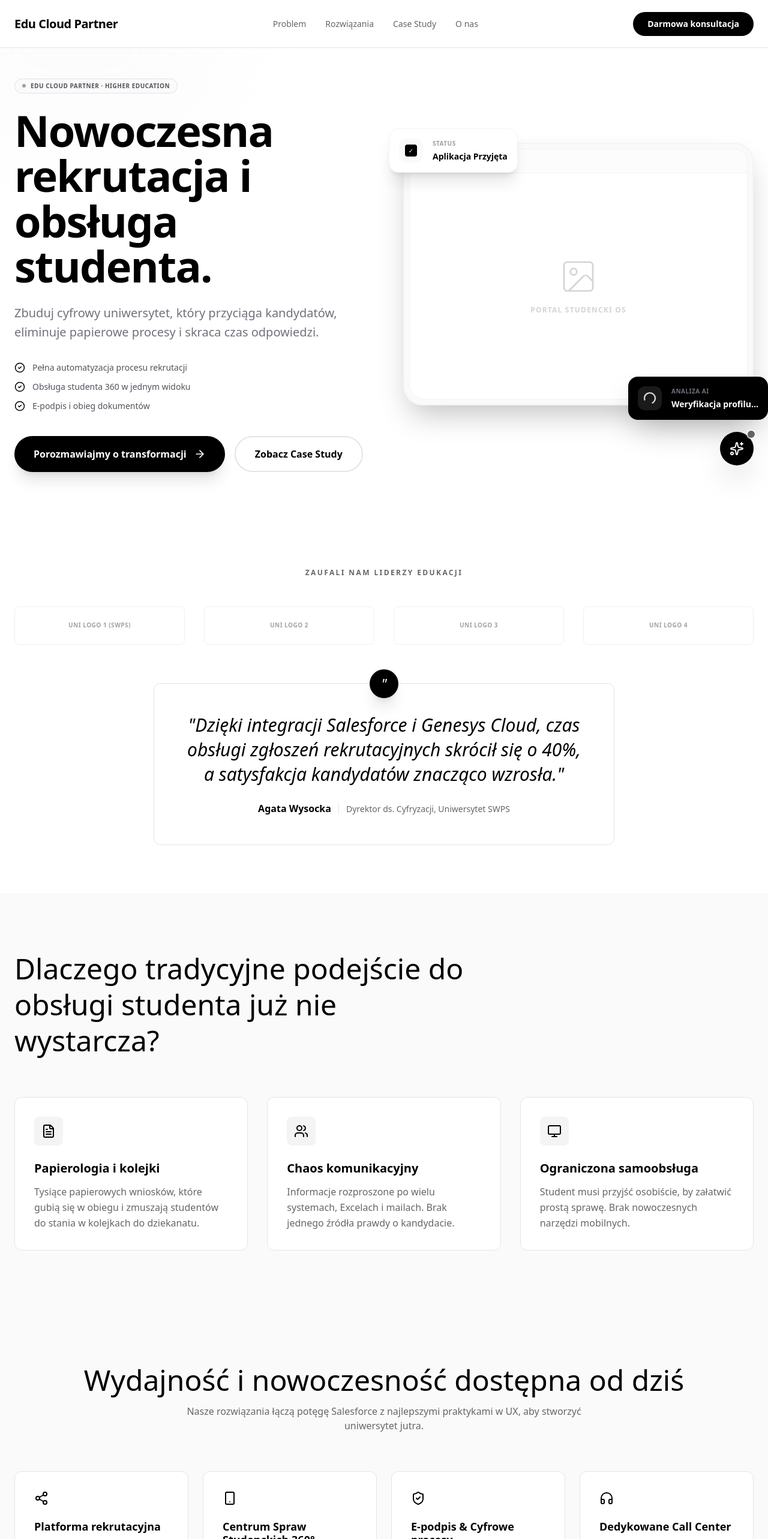
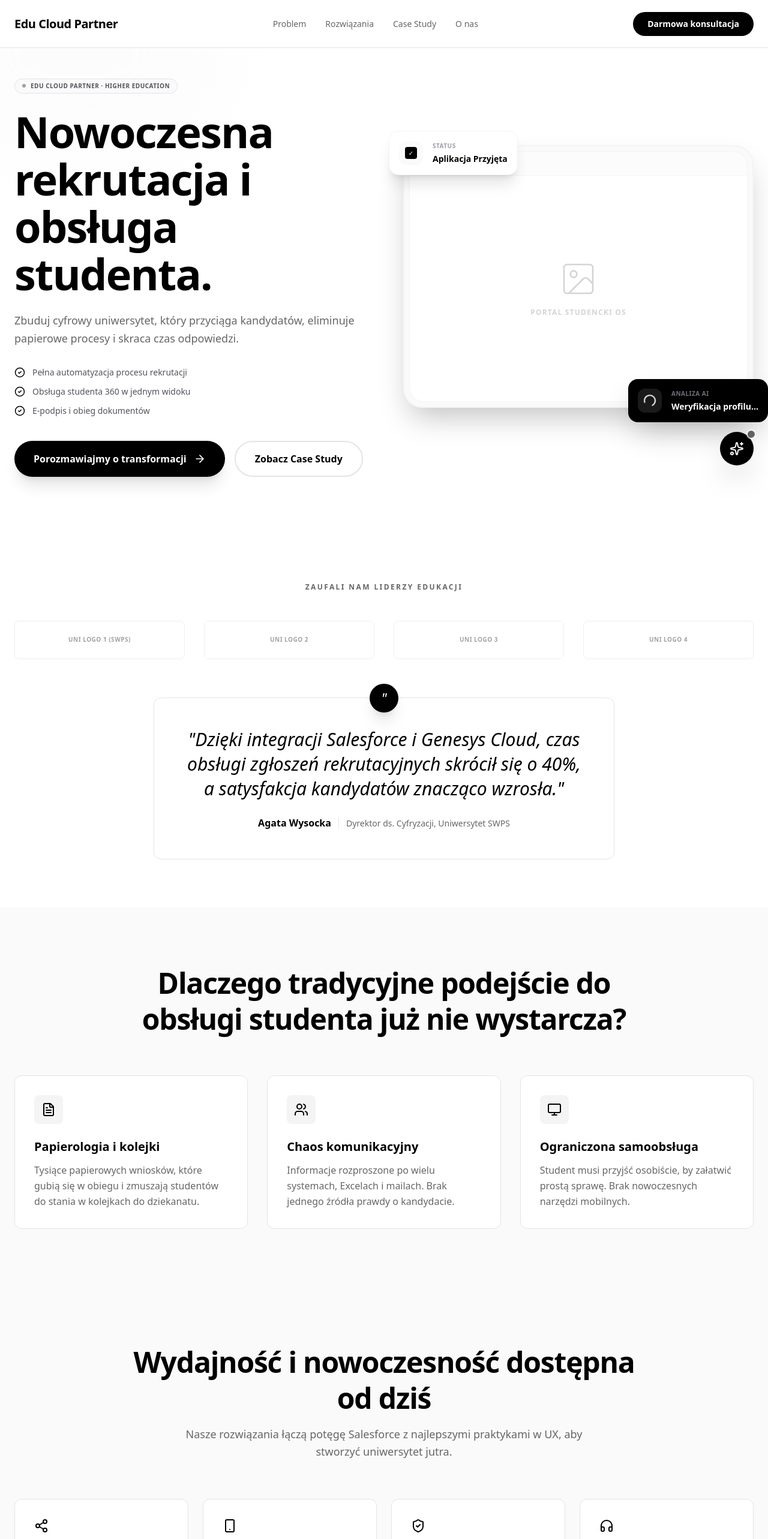
Before and after one commit to Dabermanpl/Think-Beyond-UX, a Next.js app: page /Think-Beyond-UX/ in a window 1280 px wide. Shown: the top 2566 px of the page at 60% size. Built offline with nearby package versions, Linux system fonts and the light colour scheme.

Commit message:
UI/UX Polish: Unified typography, headings, and section spacing across all components

```diff
--- a/src/components/ContactForm.tsx
+++ b/src/components/ContactForm.tsx
@@ -6,7 +6,7 @@ export function ContactForm() {
       <div className="max-w-7xl mx-auto grid lg:grid-cols-2 gap-20 items-start">
         <div className="space-y-12">
           <div className="space-y-6">
-            <h2 className="font-display text-4xl md:text-5xl text-text-primary font-medium leading-[1.15]">
+            <h2 className="font-display text-4xl md:text-5xl font-bold leading-tight tracking-tight text-text-primary">
               Najlepsze projekty zaczynają się od dokładnej analizy potrzeb.
             </h2>
           </div>
--- a/src/components/Hero.tsx
+++ b/src/components/Hero.tsx
@@ -3,7 +3,7 @@ import Link from "next/link";
 
 export function Hero() {
   return (
-    <section className="relative pt-32 pb-20 px-6 overflow-hidden bg-white">
+    <section className="relative pt-32 pb-24 px-6 overflow-hidden bg-white">
       {/* Background Decor */}
       <div className="absolute top-0 left-1/2 -translate-x-1/2 w-full max-w-7xl h-full pointer-events-none">
         <div className="absolute top-[-10%] left-[-10%] w-[40%] h-[40%] bg-zinc-50 rounded-full blur-3xl opacity-50" />
@@ -19,11 +19,11 @@ export function Hero() {
               </span>
             </div>
 
-            <h1 className="font-display text-5xl md:text-6xl lg:text-7xl leading-[1.05] font-bold tracking-tight text-black">
+            <h1 className="font-display text-5xl md:text-6xl lg:text-7xl leading-[1.1] font-bold tracking-tight text-text-primary">
               Nowoczesna rekrutacja i obsługa studenta.
             </h1>
 
-            <p className="font-body text-lg md:text-xl text-zinc-500 max-w-xl leading-relaxed">
+            <p className="font-body text-base md:text-lg text-text-muted max-w-xl leading-relaxed">
               Zbuduj cyfrowy uniwersytet, który przyciąga kandydatów, eliminuje papierowe procesy i skraca czas odpowiedzi.
             </p>
 
--- a/src/components/LeadMagnet.tsx
+++ b/src/components/LeadMagnet.tsx
@@ -17,11 +17,11 @@ export function LeadMagnet() {
                 </span>
               </div>
 
-              <h2 className="font-display text-4xl md:text-5xl lg:text-6xl leading-[1.1] font-medium tracking-tight">
+              <h2 className="font-display text-4xl md:text-5xl lg:text-6xl font-bold leading-[1.1] tracking-tight text-text-primary">
                 Zobacz, jak Uniwersytet SWPS przeszedł na cyfrową obsługę.
               </h2>
 
-              <p className="font-body text-lg text-zinc-500 max-w-xl leading-relaxed">
+              <p className="font-body text-base md:text-lg text-text-muted max-w-xl leading-relaxed">
                 Transformacja pozwoliła uczelni zrezygnować z tradycyjnych metod opartych na papierze na rzecz technologii. Każdy wniosek, każde zaświadczenie, każda komunikacja — w pełni cyfrowa.
               </p>
             </div>
--- a/src/components/ProblemStorytelling.tsx
+++ b/src/components/ProblemStorytelling.tsx
@@ -22,8 +22,8 @@ export function ProblemStorytelling() {
   return (
     <section id="problems" className="py-24 px-6">
       <div className="max-w-7xl mx-auto space-y-16">
-        <div className="max-w-3xl">
-          <h2 className="font-display text-4xl md:text-5xl text-text-primary leading-tight font-medium">
+        <div className="max-w-4xl mx-auto text-center space-y-4">
+          <h2 className="font-display text-4xl md:text-5xl font-bold leading-tight tracking-tight text-text-primary">
             Dlaczego tradycyjne podejście do obsługi studenta już nie wystarcza?
           </h2>
         </div>
--- a/src/components/Solution.tsx
+++ b/src/components/Solution.tsx
@@ -27,11 +27,11 @@ export function Solution() {
   return (
     <section id="solutions" className="py-24 px-6 bg-zinc-50">
       <div className="max-w-7xl mx-auto space-y-16">
-        <div className="text-center space-y-4">
-          <h2 className="font-display text-4xl md:text-5xl text-text-primary font-medium">
+        <div className="max-w-4xl mx-auto text-center space-y-4">
+          <h2 className="font-display text-4xl md:text-5xl font-bold leading-tight tracking-tight text-text-primary">
             Wydajność i nowoczesność dostępna od dziś
           </h2>
-          <p className="font-body text-text-muted max-w-2xl mx-auto">
+          <p className="font-body text-base md:text-lg text-text-muted max-w-2xl mx-auto leading-relaxed">
             Nasze rozwiązania łączą potęgę Salesforce z najlepszymi praktykami w UX, aby stworzyć uniwersytet jutra.
           </p>
         </div>
```
